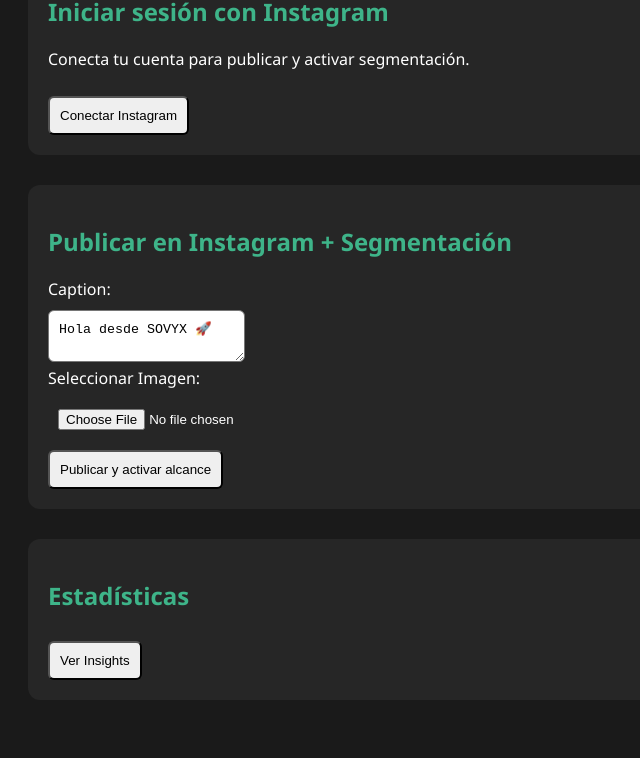
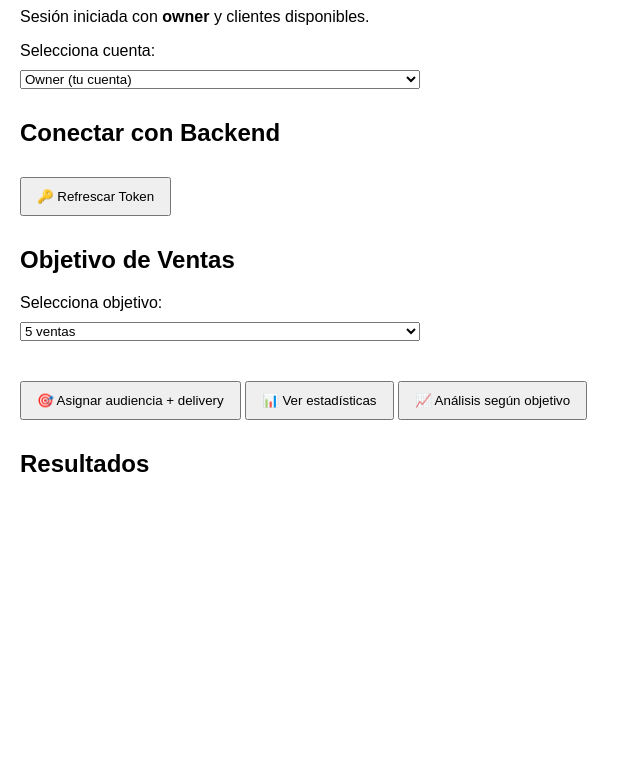
Before and after one commit to sophie2353/SOVYX50T, a plain HTML site: page index.html in a window 1280 px wide. Shown: the part 73-831 px from the top of the page, without its empty margins (0-640 px from the left). After the commit the page ends 800 px from the top, so only its background shows below. Drawn offline with Linux system fonts and the light colour scheme.

Commit message:
Update index.html

```diff
--- a/index.html
+++ b/index.html
@@ -2,104 +2,125 @@
 <html lang="es">
 <head>
   <meta charset="UTF-8">
-  <meta name="viewport" content="width=device-width, initial-scale=1.0">
-  <title>SOVYX</title>
+  <title>Sovyx</title>
   <style>
-    body { font-family: 'Segoe UI', Arial; background:#1a1a1a; color:#fff; padding:20px; }
-    section { margin-bottom:30px; padding:20px; background:rgba(255,255,255,0.05); border-radius:12px; }
-    h1,h2 { color:#3eb489; }
-    button,input,textarea { margin-top:10px; padding:10px; border-radius:6px; }
-    img.preview { max-width:200px; margin-top:10px; border-radius:8px; }
+    body { font-family: Arial, sans-serif; margin: 20px; }
+    h1 { color: #4a4a4a; }
+    .section { margin-bottom: 30px; }
+    button { margin-top: 10px; padding: 10px 15px; cursor: pointer; }
+    input, textarea, select { display: block; margin-top: 10px; width: 100%; max-width: 400px; }
   </style>
 </head>
 <body>
 
-<!-- Iniciar sesión -->
-<section id="login">
-  <h1>Iniciar sesión con Instagram</h1>
-  <p>Conecta tu cuenta para publicar y activar segmentación.</p>
-  <button onclick="loginInstagram()">Conectar Instagram</button>
-  <div id="loginResult"></div>
-</section>
+  <!-- Bienvenida -->
+  <div class="section">
+    <h1>Bienvenido a Sovyx 🌐</h1>
+    <p>Sesión iniciada con <strong>owner</strong> y clientes disponibles.</p>
+    <label for="client">Selecciona cuenta:</label>
+    <select id="client">
+      <option value="">Owner (tu cuenta)</option>
+      <option value="client1">Cliente 1</option>
+      <option value="client2">Cliente 2</option>
+    </select>
+  </div>
 
-<!-- Publicar -->
-<section id="publicar">
-  <h2>Publicar en Instagram + Segmentación</h2>
-  <label>Caption:</label><br>
-  <textarea id="caption">Hola desde SOVYX 🚀</textarea><br>
-  <label>Seleccionar Imagen:</label><br>
-  <input type="file" id="imageInput" accept="image/*"><br>
-  <div id="preview"></div>
-  <button onclick="publishFlow()">Publicar y activar alcance</button>
-  <div id="publishResult"></div>
-</section>
+  <!-- Conectar con backend y token -->
+  <div class="section">
+    <h2>Conectar con Backend</h2>
+    <button onclick="refreshToken()">🔑 Refrescar Token</button>
+  </div>
 
-<!-- Estadísticas -->
-<section id="estadisticas">
-  <h2>Estadísticas</h2>
-  <button onclick="getInsights()">Ver Insights</button>
-  <div id="insightsResult"></div>
-</section>
+  <!-- Formulario con objetivo -->
+  <div class="section">
+    <h2>Objetivo de Ventas</h2>
+    <label for="objetivo">Selecciona objetivo:</label>
+    <select id="objetivo">
+      <option value="5">5 ventas</option>
+      <option value="10">10 ventas</option>
+      <option value="100">100 ventas</option>
+    </select>
+  </div>
+
+  <!-- Botones de acciones -->
+  <div class="section">
+    <button onclick="asignarAudienciaDelivery()">🎯 Asignar audiencia + delivery</button>
+    <button onclick="verEstadisticas()">📊 Ver estadísticas</button>
+    <button onclick="analizarObjetivo()">📈 Análisis según objetivo</button>
+  </div>
+
+  <!-- Resultados -->
+  <div class="section">
+    <h2>Resultados</h2>
+    <pre id="output"></pre>
+  </div>
 
 <script>
-const BASE_URL = "https://sovyx-ia.vercel.app/api";
+  const API_BASE = "https://sovyx-ia.vercel.app";
 
-// Vista previa de imagen
-const input = document.getElementById("imageInput");
-const preview = document.getElementById("preview");
-input.addEventListener("change", () => {
-  preview.innerHTML = "";
-  const file = input.files[0];
-  if (file) {
-    const reader = new FileReader();
-    reader.onload = e => {
-      const img = document.createElement("img");
-      img.src = e.target.result;
-      img.className = "preview";
-      preview.appendChild(img);
-    };
-    reader.readAsDataURL(file);
+  function getClientPath(endpoint) {
+    const client = document.getElementById("client").value;
+    return client ? `/api/${client}/${endpoint}` : `/api/${endpoint}`;
   }
-});
 
-// Login IG
-function loginInstagram() {
-  const clientId = "3413258278838360";
-  const redirectUri = "https://sovyx-ia.vercel.app/ig/callback";
-  const scope = "instagram_business_basic,instagram_business_content_publish,instagram_business_manage_insights";
-  const authUrl = `https://www.instagram.com/oauth/authorize?client_id=${clientId}&redirect_uri=${redirectUri}&scope=${scope}&response_type=code`;
-  window.location.href = authUrl;
-}
+  async function refreshToken() {
+    const client = document.getElementById("client").value;
+    const path = client ? `/ig/${client}/refresh` : `/ig/refresh`;
+    const res = await fetch(`${API_BASE}${path}`);
+    const data = await res.json();
+    document.getElementById("output").textContent = JSON.stringify(data, null, 2);
+  }
 
-// Publicar + segmentación automática
-async function publishFlow() {
-  const caption = document.getElementById("caption").value;
-  const file = document.getElementById("imageInput").files[0];
-  if (!file) { alert("Selecciona una imagen"); return; }
+  async function asignarAudienciaDelivery() {
+    const client = document.getElementById("client").value || "owner";
+    const objetivo = document.getElementById("objetivo").value;
 
-  const formData = new FormData();
-  formData.append("caption", caption);
-  formData.append("image", file);
+    // 1) Construir audiencia
+    const audRes = await fetch(`${API_BASE}/api/${client}/audience/build`, {
+      method: "POST",
+      headers: { "Content-Type": "application/json" },
+      body: JSON.stringify({ session_id: "sess_" + Date.now(), constraints: { objetivo } })
+    });
+    const audiencia = await audRes.json();
 
-  // 1. Publicar
-  const res = await fetch(`${BASE_URL}/instagram/publish`, { method:"POST", body:formData });
-  const data = await res.json();
-  document.getElementById("publishResult").innerHTML = `<p>Post publicado con ID: ${data.id}</p>`;
+    // 2) Asignar delivery
+    const delRes = await fetch(`${API_BASE}/api/${client}/delivery/assign`, {
+      method: "POST",
+      headers: { "Content-Type": "application/json" },
+      body: JSON.stringify({
+        session_id: "sess_" + Date.now(),
+        audience_id: audiencia.audience_id,
+        post: `Objetivo: ${objetivo} ventas`,
+        window_hours: 24
+      })
+    });
+    const entrega = await delRes.json();
 
-  // 2. Mostrar resultados + cierre estimado (30%)
-  const cierreEstimado = Math.floor(delData.reach * 0.30);
-  document.getElementById("publishResult").innerHTML += `
-    <p>Segmentación activa: ${delData.reach} personas en LATAM+EUROPA (24h)</p>
-    <p>Cierre estimado: ${cierreEstimado} personas interesadas (30%)</p>
-  `;
-}
+    document.getElementById("output").textContent =
+      "Audiencia:\n" + JSON.stringify(audiencia, null, 2) +
+      "\n\nDelivery:\n" + JSON.stringify(entrega, null, 2);
+  }
 
-// Insights
-async function getInsights() {
-  const res = await fetch(`${BASE_URL}/instagram/insights/17895695668004550`);
-  const data = await res.json();
-  document.getElementById("insightsResult").innerHTML = `<p>Alcance real: ${data.reach} | Likes: ${data.likes}</p>`;
-}
+  async function verEstadisticas() {
+    const client = document.getElementById("client").value || "owner";
+    const mediaId = prompt("Ingresa el mediaId del post publicado:");
+    if (!mediaId) return;
+
+    const res = await fetch(`${API_BASE}/api/${client}/instagram/insights/${mediaId}`);
+    const data = await res.json();
+    document.getElementById("output").textContent = JSON.stringify(data, null, 2);
+  }
+
+  function analizarObjetivo() {
+    const objetivo = document.getElementById("objetivo").value;
+    let mensaje = "";
+
+    if (objetivo === "5") mensaje = "Meta pequeña: enfócate en segmentación precisa y cierres rápidos.";
+    if (objetivo === "10") mensaje = "Meta intermedia: necesitas buen alcance y optimizar el delivery.";
+    if (objetivo === "100") mensaje = "Meta grande: requiere máxima segmentación, constancia y análisis de métricas.";
+
+    document.getElementById("output").textContent = mensaje;
+  }
 </script>
 
 </body>
```
